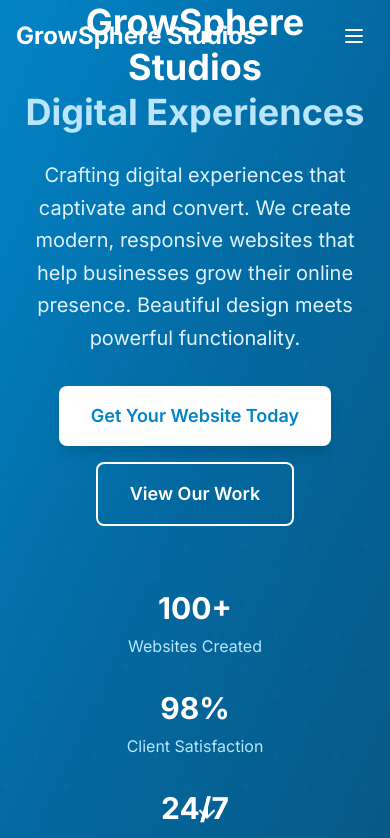
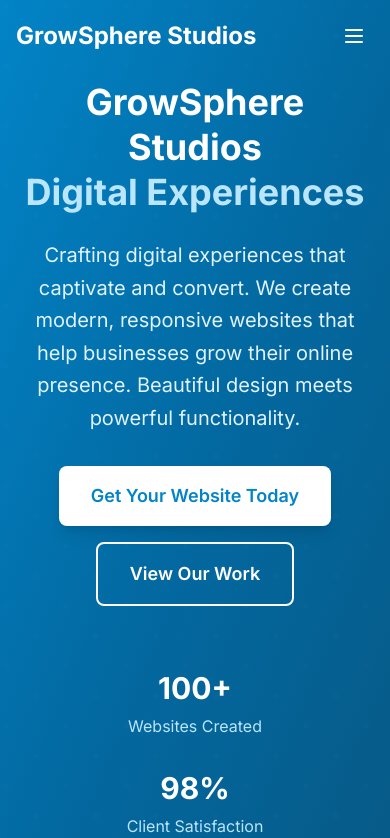
Before and after one commit to Vermakashish001/Growsphere--Portfolio, a Next.js app: page / in a window 390 px wide. Shown: the top 838 px of the page. Built offline with nearby package versions, Linux system fonts and the light colour scheme.

Commit message:
Improve mobile responsiveness: Add increased top padding for smaller screens in Hero component

```diff
--- a/src/components/Hero.tsx
+++ b/src/components/Hero.tsx
@@ -19,7 +19,7 @@ const Hero = () => {
   }
 
   return (
-    <section id="home" className="relative min-h-screen flex items-center justify-center bg-gradient-to-br from-primary-600 via-primary-700 to-primary-800 overflow-hidden">
+    <section id="home" className="relative min-h-screen flex items-center justify-center bg-gradient-to-br from-primary-600 via-primary-700 to-primary-800 overflow-hidden pt-20 sm:pt-16 md:pt-8">
       {/* Background Pattern */}
       <div className="absolute inset-0 opacity-10">
         <div className="absolute inset-0" style={{
```
